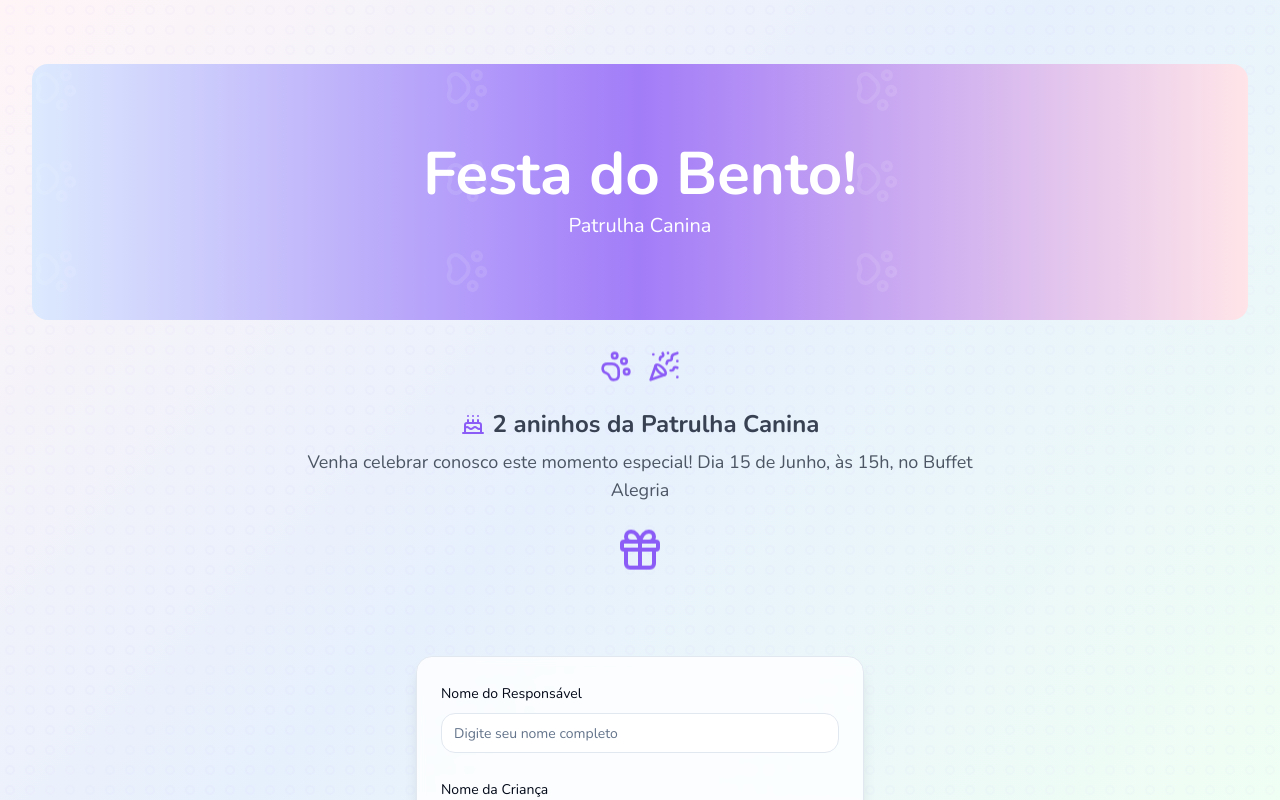
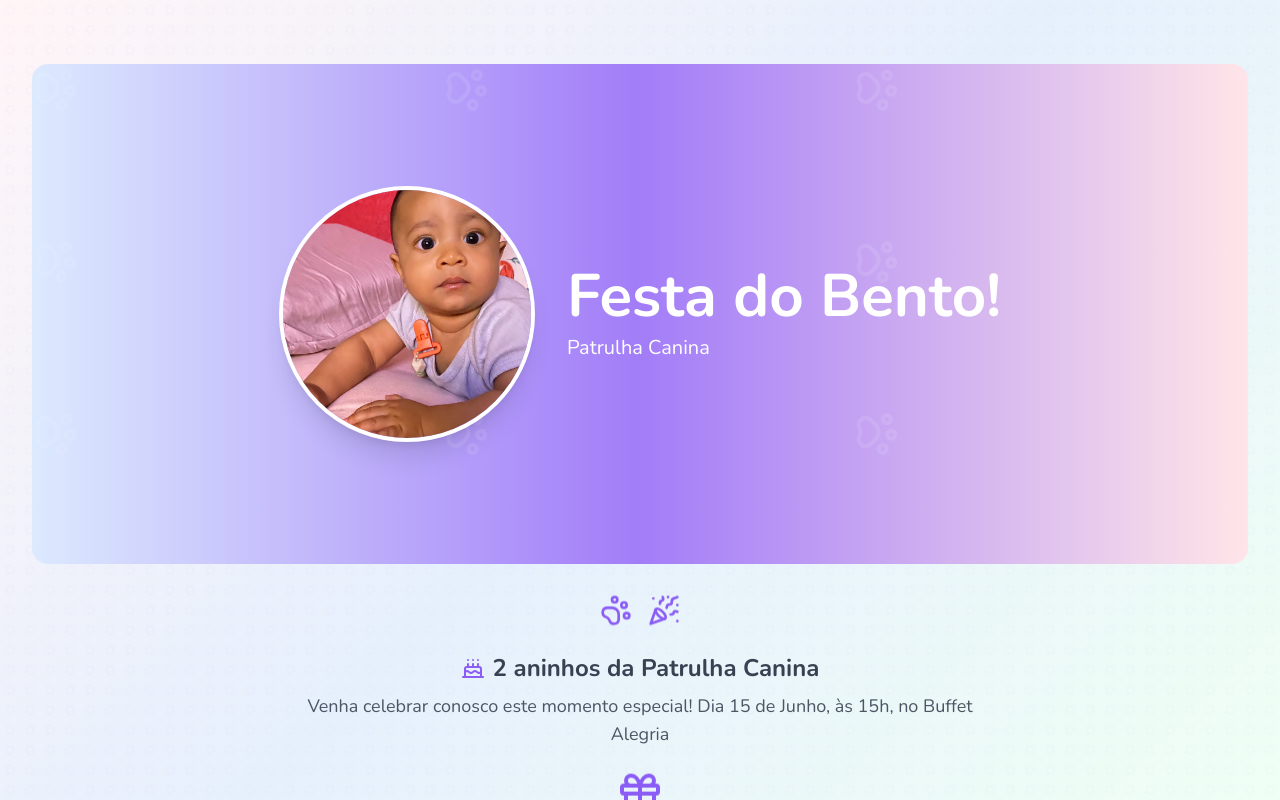
Before and after one commit to Alexpel-tech/check-party, a React (Vite) app: page / in a window 1280 px wide. Shown: the top 800 px of the page. Built offline with nearby package versions, Linux system fonts and the light colour scheme.

Commit message:
Add birthday celebrant photo
Include a photo of the birthday celebrant in the project to enhance the celebratory theme.
[skip gpt_engineer]

```diff
--- a/src/components/PartyHeader.tsx
+++ b/src/components/PartyHeader.tsx
@@ -4,7 +4,7 @@ import { Card } from "@/components/ui/card";
 export const PartyHeader = () => {
   return (
     <header className="text-center py-8 px-4">
-      <div className="w-full h-48 md:h-64 mb-8 relative overflow-hidden rounded-lg bg-gradient-to-r from-party-blue via-party-purple to-party-pink">
+      <div className="w-full h-[400px] md:h-[500px] mb-8 relative overflow-hidden rounded-lg bg-gradient-to-r from-party-blue via-party-purple to-party-pink">
         <div className="absolute inset-0 bg-opacity-20 bg-white flex items-center justify-center">
           <div className="grid grid-cols-3 gap-4 w-full h-full opacity-10">
             {Array.from({ length: 9 }).map((_, i) => (
@@ -12,11 +12,20 @@ export const PartyHeader = () => {
             ))}
           </div>
         </div>
-        <div className="absolute inset-0 flex items-center justify-center flex-col">
-          <h1 className="text-4xl md:text-6xl font-bold text-white mb-2">
-            Festa do Bento!
-          </h1>
-          <p className="text-xl text-white">Patrulha Canina</p>
+        <div className="absolute inset-0 flex items-center justify-center gap-8 flex-col md:flex-row px-4">
+          <div className="w-48 h-48 md:w-64 md:h-64 rounded-full overflow-hidden border-4 border-white shadow-xl">
+            <img
+              src="/lovable-uploads/5bff3ad7-0eab-41bb-afdd-cb7eb62d5d96.png"
+              alt="Foto do aniversariante"
+              className="w-full h-full object-cover"
+            />
+          </div>
+          <div className="text-center md:text-left">
+            <h1 className="text-4xl md:text-6xl font-bold text-white mb-2">
+              Festa do Bento!
+            </h1>
+            <p className="text-xl text-white">Patrulha Canina</p>
+          </div>
         </div>
       </div>
 
```
Also changed, not shown: public/lovable-uploads/5bff3ad7-0eab-41bb-afdd-cb7eb62d5d96.png (added).
